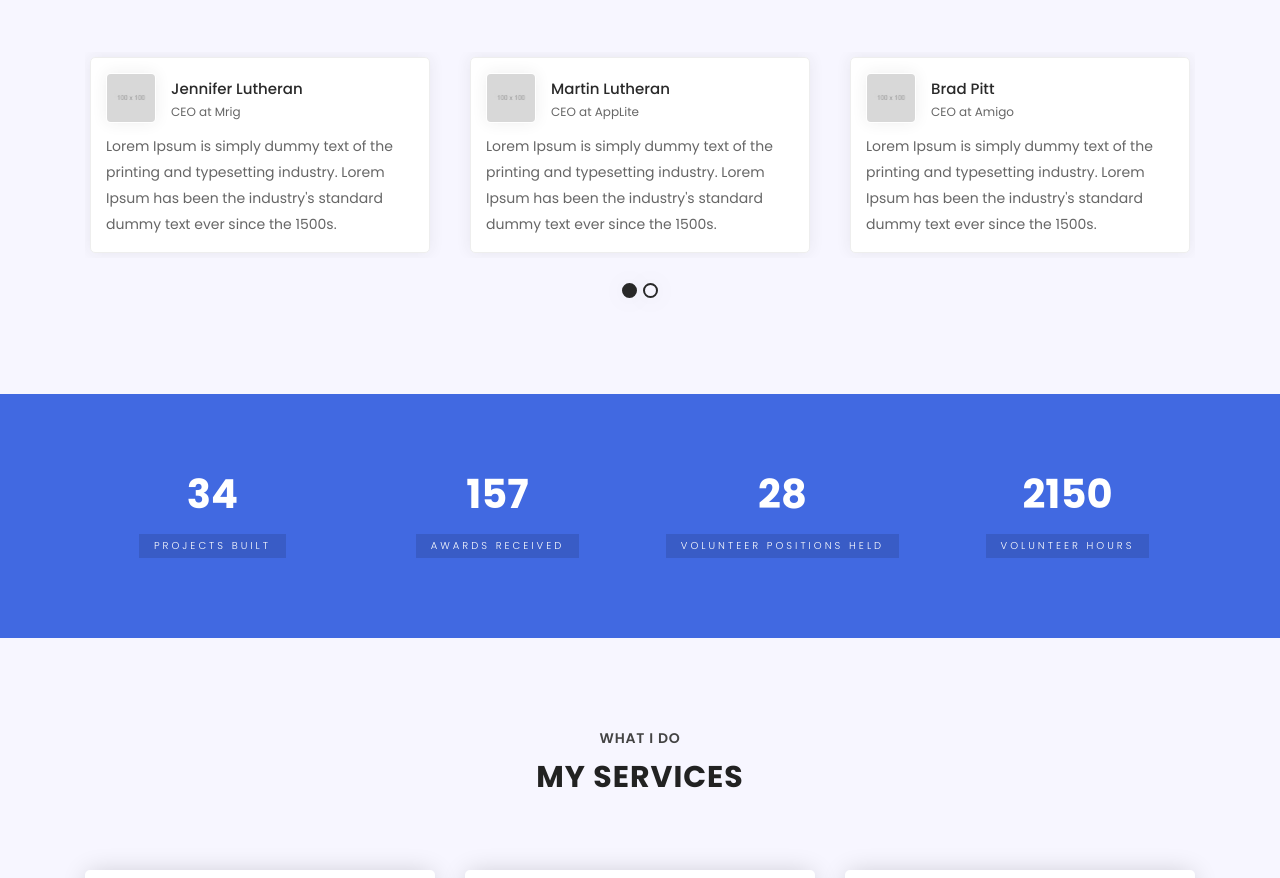
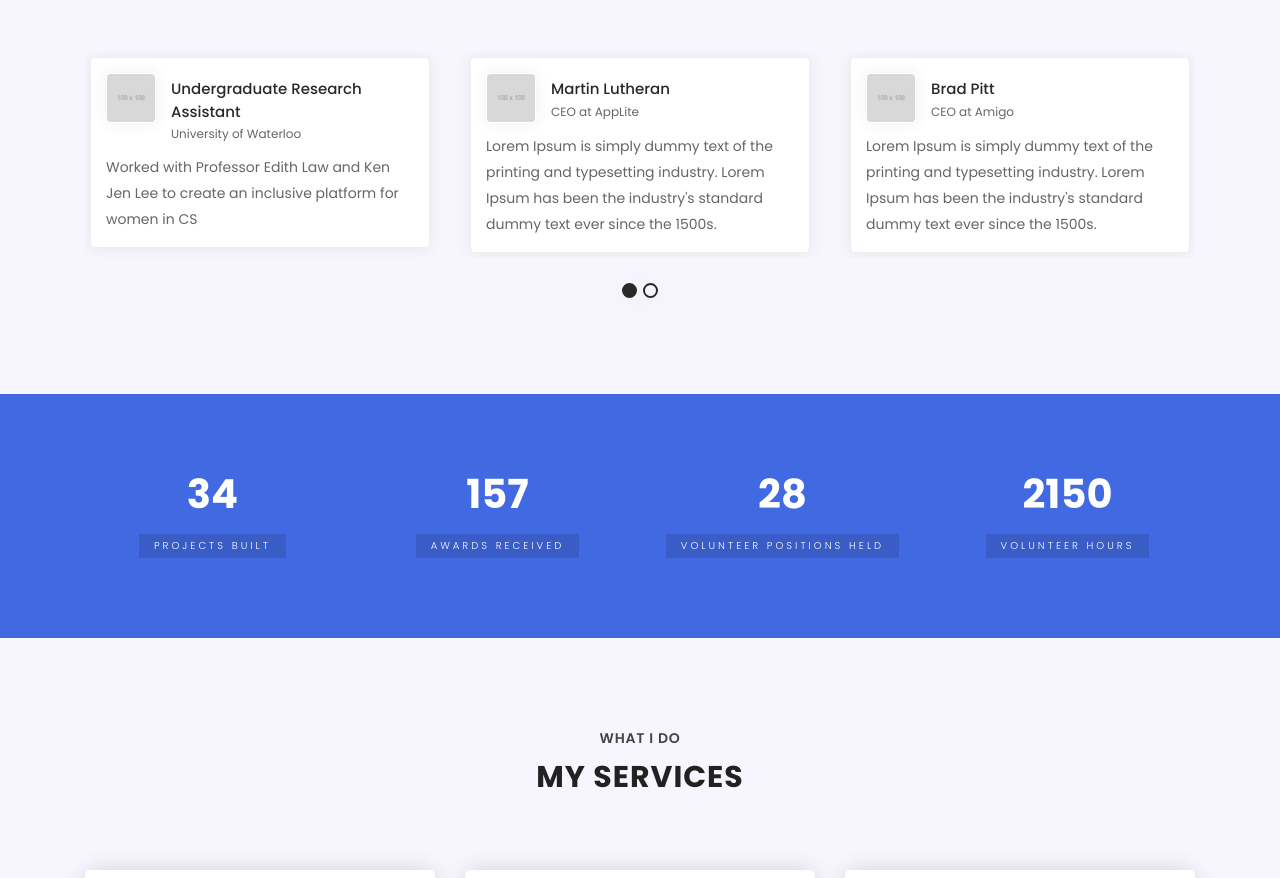
Before and after one commit to trial1999/trial1999.github.io, a plain HTML site: page index.html in a window 1280 px wide. Shown: the part 1244-2122 px from the top of the page. Drawn offline with Linux system fonts and the light colour scheme.

Commit message:
Update index.html

```diff
--- a/index.html
+++ b/index.html
@@ -162,12 +162,12 @@
                             <img src="static/img/100x100.jpg" alt="Jennifer Lutheran" title="Jennifer Lutheran" />
                         </div>
                         <div class="name">
-                            <span>Jennifer Lutheran</span>
-                            <label>CEO at Mrig</label>
+                            <span class="theme-color">Undergraduate Research Assistant</span>
+                            <label>University of Waterloo</label>
                         </div>
                     </div>
                     <div class="say">
-                        <p>Lorem Ipsum is simply dummy text of the printing and typesetting industry. Lorem Ipsum has been the industry's standard dummy text ever since the 1500s.</p>
+                        <p>Worked with Professor Edith Law and Ken Jen Lee to create an inclusive platform for women in CS</p>
                     </div>
                 </div>
 
```
